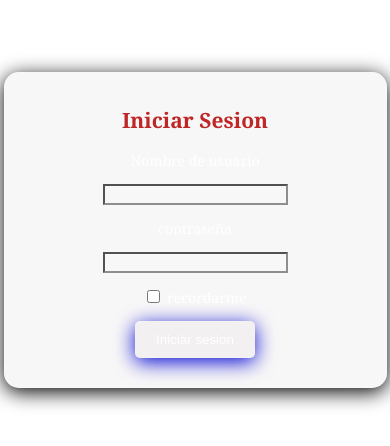
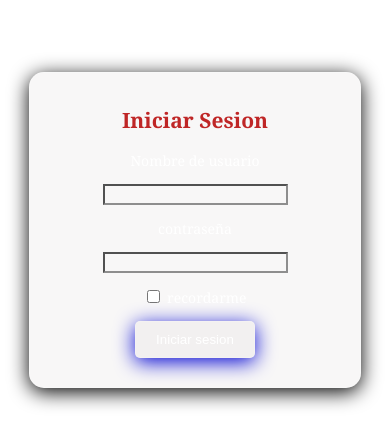
Before and after one commit to aprendiendoaprogramar02-cell/Mis-proyectos, a plain HTML site: page index.html in a window 390 px wide. Shown: the part 192-638 px from the top of the page. Drawn offline with Linux system fonts and the light colour scheme.

Commit message:
Update styles.css

```diff
--- a/styles.css
+++ b/styles.css
@@ -2,7 +2,7 @@ body {
     display: flex;
     justify-content: center;
     align-items: center;
-    height: 100vh;
+    min-height: 100dvh;
     margin: 0;
 }
 .IniciarSesion {
@@ -11,13 +11,14 @@ body {
     border-radius: 15px;
     box-shadow: 0 4px 20px rgb(0, 0, 0);
     width: 250px;
+    max-width: 400px;
     text-align: center;
     border: 1px solid rgba(255, 255, 255, 0.164);
-    input {
+}
+ input {
         background-color:rgba(245, 245, 245, 0.11);
         border-color:rgba(7, 7, 7, 0.671);
     }
-}
 body {
     text-align: center;
     font-family:Georgia, 'Times New Roman', Times, serif;
@@ -30,9 +31,10 @@ body {
     background-repeat: no-repeat;
     background-size: cover;
 }
-@media (max-width: 600px) {
+@media (max-width: 768px) {
     .IniciarSesion {
         width: 90%;
+        max-width: 300px;
         padding: 15px;
         font-size: 14px;
     }
```
